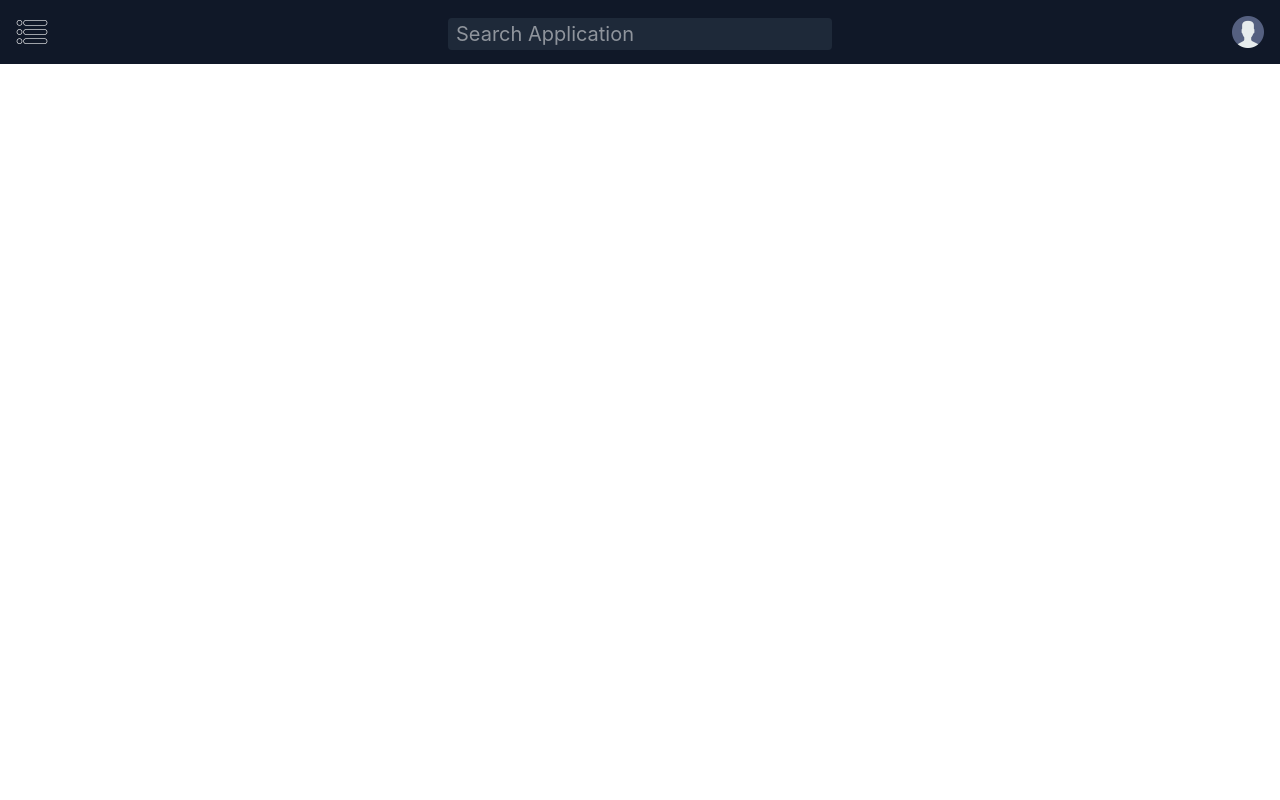
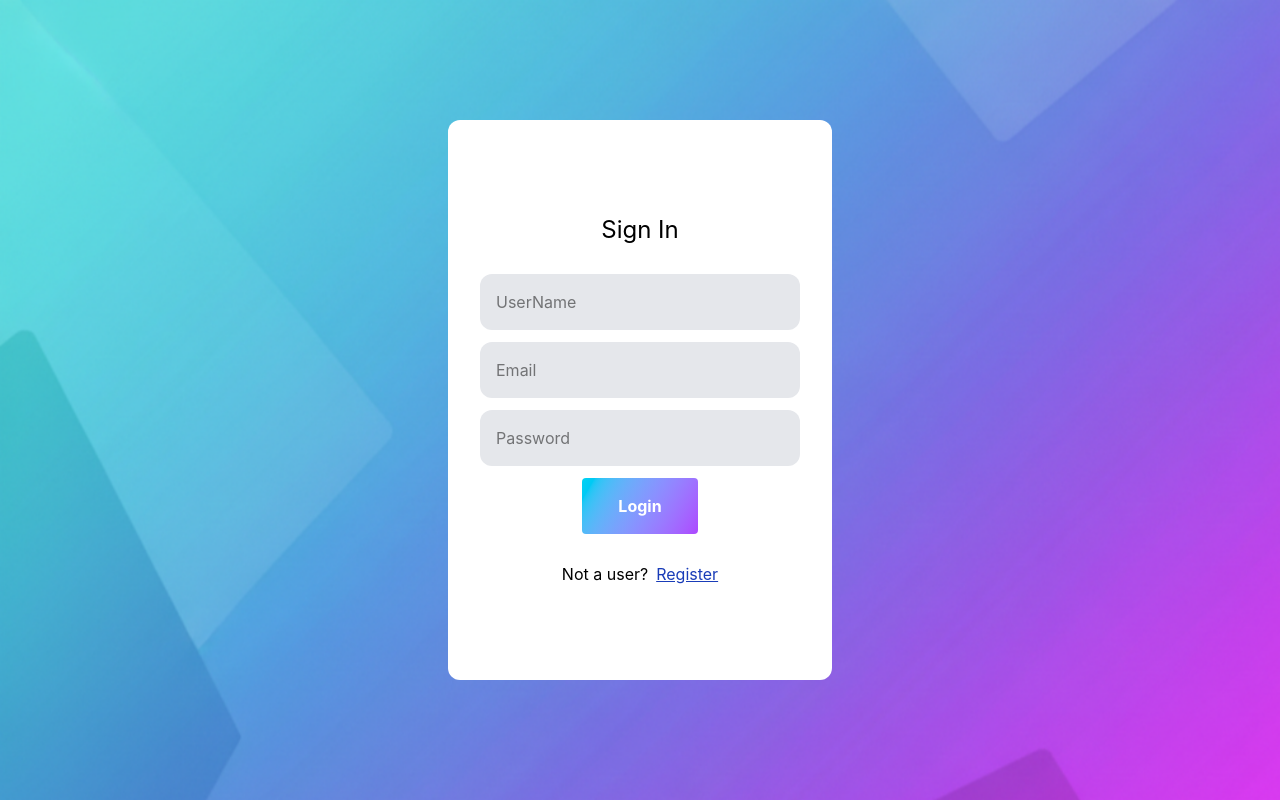
Before and after one commit to vishal1011001/Job-Application-Tracker, a React (Vite) app: page /login in a window 1280 px wide. Before the commit this address had no page. Built offline with nearby package versions, Linux system fonts and the light colour scheme.

Commit message:
Created Login Page on frontend

```diff
--- a/src/App.jsx
+++ b/src/App.jsx
@@ -5,6 +5,7 @@ import { BrowserRouter as Router, Routes, Route, Navigate } from 'react-router-d
 import { SideBar } from './components/SideBar';
 import { Header } from './components/Header';
 import SettingsPage from './pages/SettingsPage';
+import LoginPage from './pages/LoginPage';
 
 function App() {
   const API_URL = 'http://localhost:8000';
@@ -14,21 +15,39 @@ function App() {
     setIsSidebarOpen(!isSidebarOpen);
   }
 
+  const ProtectedRoute = ({ children }) => {
+    const token = localStorage.getItem('token');
+
+    return token ? children : <Navigate to='/login' />;
+  }
+
+  const [userInfo, setUserInfo] = useState(JSON.parse(localStorage.getItem('userInfo')) || {});
+
   //search
   const [searchText, setSearchText] = useState('');
 
   return (
     <Router>
-      <Header handleSidebarToggle={handleSidebarToggle} searchText={searchText} setSearchText={setSearchText} />
+      {/* <Header handleSidebarToggle={handleSidebarToggle} searchText={searchText} setSearchText={setSearchText} /> */}
 
       {isSidebarOpen && (
         <div className="h-screen bg-gray-900 text-white w-[16vw] fixed left-0 top-16 border-r border-rose-500 ">
           <SideBar />
         </div>
       )}
+
       <Routes>
-        <Route path="/" element={<Home API_URL={API_URL} searchText={searchText} />} />
-        <Route path="/Settings" element={<SettingsPage />} />
+        <Route path="/login" element={<LoginPage API_URL={API_URL} setUserInfo={setUserInfo}/>} />
+        <Route path="/" element={
+          <ProtectedRoute>
+            <Home API_URL={API_URL} searchText={searchText} />
+          </ProtectedRoute>
+        } />
+        <Route path="/Settings" element={
+          <ProtectedRoute>
+            <SettingsPage />
+          </ProtectedRoute>
+        } />
       </Routes>
     </Router>
   )
--- a/src/components/OpenJob.jsx
+++ b/src/components/OpenJob.jsx
@@ -130,7 +130,7 @@ export function OpenJob({ API_URL, displayId, jobs, setJobs, setIsJobOpen, lastS
         </div>
         <div className="text-xl  w-70 p-3 rounded-2xl h-3/4 shadow-md  ">
           <h2 className="mb-2 font-thin w-50">Applied On</h2>
-          <input value={new Date(appliedOn).toLocaleDateString()} onChange={(e) => { setAppliedOn(e.target.value) }} className="outline-0" />
+          <input type="date" value={appliedOn ? new Date(appliedOn).toISOString().split("T")[0] : ""} onChange={(e) => { setAppliedOn(e.target.value) }} className="outline-0" />
         </div>
         <div className="text-xl  w-70 p-3 rounded-2xl h-3/4 shadow-md  ">
           <h2 className="mb-2 font-thin w-50">Status</h2>
--- a/src/components/Search.jsx
+++ b/src/components/Search.jsx
@@ -1,8 +1,4 @@
-// import { useState } from "react";
-
 export function Search({ searchText, setSearchText }) {
-  // const [searchBarText, setSearchBarText] = useState('');
-
   const changeSearchBarText = (event) => {
     setSearchText(event.target.value);
   }
--- a/src/components/UtilityButtons.jsx
+++ b/src/components/UtilityButtons.jsx
@@ -22,8 +22,8 @@ export function UtilityButtons({ originalOrder, jobs, setJobs, setIsInput, isAct
 
   return (
     <div className="grid grid-cols-5 gap-6 items-center mt-20 self-center w-[90vw] shadow shadow-slate-900 rounded-xl p-2">
-      <button onClick={handleJobAdd} className="bg-linear-30 from-cyan-950 via-gray-700 to-slate-800
-      text-white font-bold font-serif h-10 hover:bg-cyan-900 p-2 rounded-xl">
+      <button onClick={handleJobAdd} className="bg-linear-60 from-emerald-900 via-green-950 to bg-emerald-950
+      text-white font-bold font-serif h-10 hover:opacity-75 p-2 rounded-xl">
         Add Application
       </button>
       <button onClick={handleResetFilters} className="hover:bg-gray-200 p-2 rounded-xl ">Reset Filters</button>
--- /dev/null
+++ b/src/pages/LoginPage.jsx
@@ -0,0 +1,61 @@
+import { useState } from "react";
+import { Navigate, useNavigate } from "react-router-dom";
+
+export default function LoginPage({API_URL, setUserInfo}) {
+  const [wantToLogin, setWantToLogin] = useState(true);
+  const toggleWantToLogin = () => {
+    setWantToLogin(!wantToLogin);
+  }
+
+  const navigate = useNavigate();
+
+  const [userName, setUserName] = useState('');
+  const [email, setEmail] = useState('');
+  const [password, setPassword] = useState('');
+
+  const loginUser = () => {
+    try {
+      const response = fetch(`${API_URL}/users/login`, {
+        method: "POST",
+        headers: {
+          "Content-Type": "application/json"
+        }
+      });
+
+      if(response.ok) {
+        const data = response.json();
+        setUserInfo(data);
+        navigate('/');
+      } else {
+        throw new Error("Error in sign in.");
+      }
+    } catch (error) {
+      console.error("Error logging in", error);
+    }
+  }
+
+  return (
+    <div className="w-screen flex justify-center items-center h-screen bg-[url('/bg-4.png')] bg-cover bg-center]">
+      <div className="bg-white rounded-xl h-[70vh] w-[30vw] flex flex-col justify-center items-center *:p-4 [&>input]:w-80 [&>input]:bg-gray-200 [&>input]:rounded-xl gap-3">
+        <h3 className="text-2xl">Sign In</h3>
+        <input value={userName} onChange={(e) => (setUserName(e.target.value))} placeholder="UserName" />
+        <input value={email} onChange={(e) => (setEmail(e.target.value))} placeholder="Email" />
+        <input value={password} onChange={(e) => (setPassword(e.target.value))} placeholder="Password" />
+
+        <button className="bg-linear-120 from-cyan-400 to-purple-500
+              hover:bg-linear-120 hover:from-purple-500 hover:to-cyan-400 transition duration-200 ease-in-out
+              pl-9! pr-9! text-white font-bold rounded"
+          onClick={loginUser}
+        >{wantToLogin ? "Login" : "Sign Up"}</button>
+
+        <div className="flex justify-center gap-2">
+          <p>{wantToLogin ? "Not a user?" : "Already a user?"}</p>
+          <button
+            className="text-blue-800 underline"
+            onClick={toggleWantToLogin}
+          >{wantToLogin ? "Register" : "Login"}</button>
+        </div>
+      </div>
+    </div>
+  );
+}
```
Also changed, not shown: public/bg-4.png (added).
